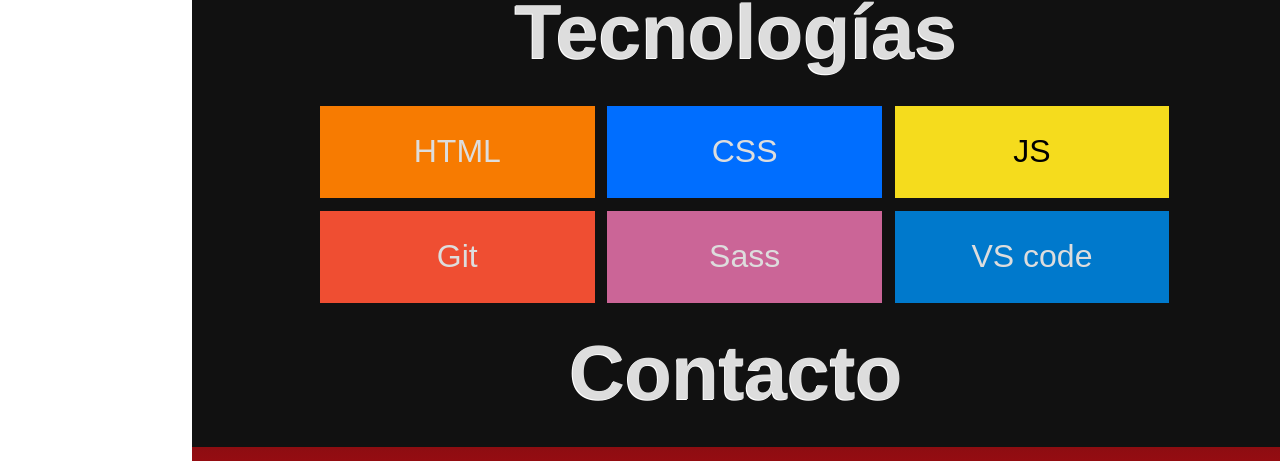
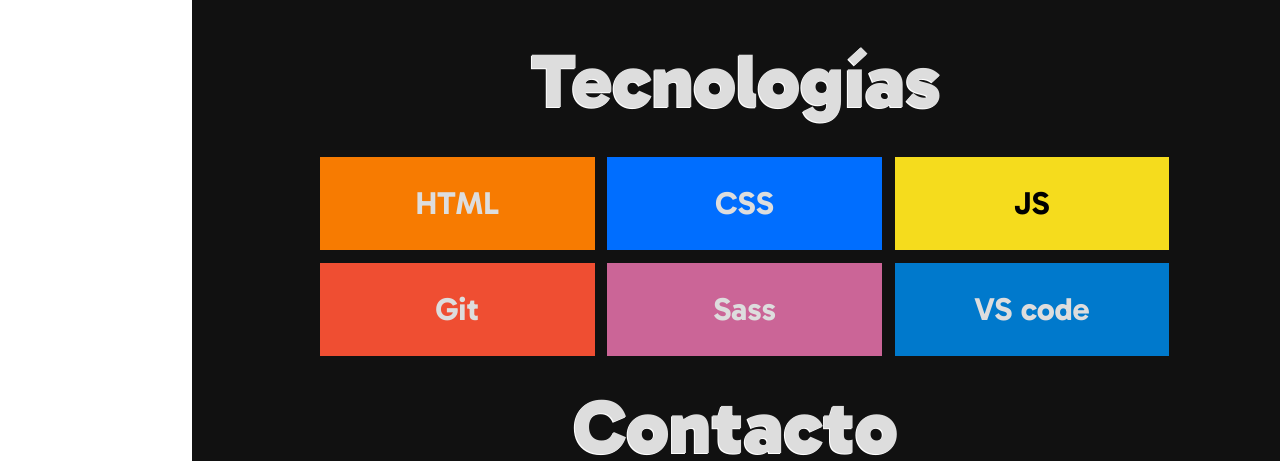
Before and after one commit to ivanLA03/portfolio, a plain HTML site: page index.html in a window 1280 px wide. Shown: the part 1000-1461 px from the top of the page. Drawn offline with Linux system fonts and the light colour scheme; the site is published under a folder, as on GitHub Pages, so addresses that start at the root find nothing.

Commit message:
fixing bug with fonts

```diff
--- a/css/main.css
+++ b/css/main.css
@@ -1,16 +1,16 @@
 @font-face {
   font-family: 'Gabarito black';
-  src: url('/fonts/Gabarito-Black.ttf');
+  src: url('../fonts/Gabarito-Black.ttf');
 }
 
 @font-face {
   font-family: 'Gabarito bold';
-  src: url('/fonts/Gabarito-Bold.ttf');
+  src: url('../fonts/Gabarito-Bold.ttf');
 }
 
 @font-face {
   font-family: "Permanent marker";
-  src: url('/fonts/PermanentMarker-Regular.ttf');
+  src: url('../fonts/PermanentMarker-Regular.ttf');
 }
 
 :root{
```
